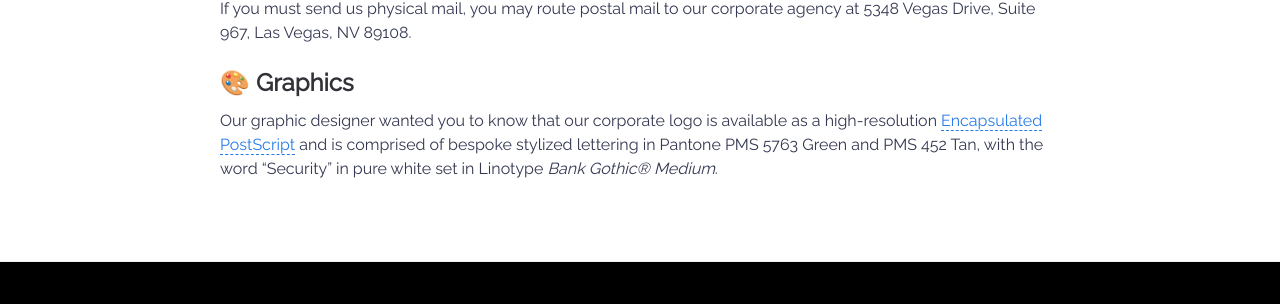
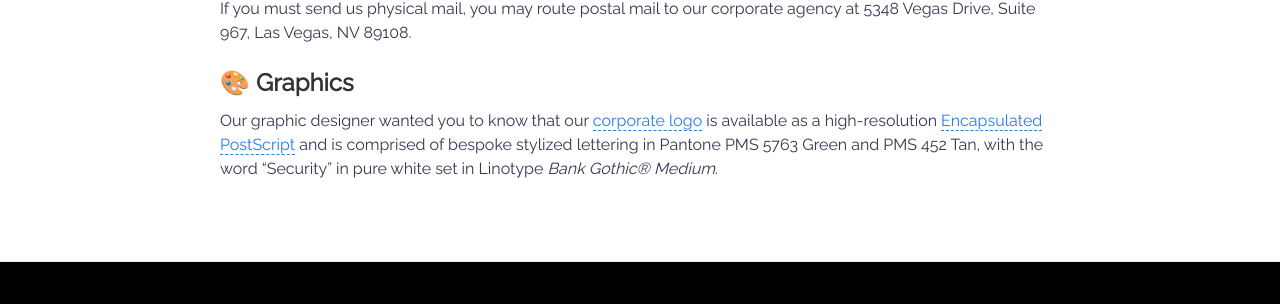
Before and after one commit to specialopssecurity/specialopssecurity.github.io, a Jekyll site: the page built from contact.md, in a window 1280 px wide. Shown: the part 555-859 px from the top of the page. Built offline with Jekyll 4.4.1, drawn with Linux system fonts in a browser that asks for light colours; part of the change alters nothing that is shown.

```diff
--- a/contact.md
+++ b/contact.md
@@ -20,4 +20,4 @@ If you must send us physical mail, you may route postal mail to our corporate ag
 
 ## 🎨 Graphics
 
-Our graphic designer wanted you to know that our corporate logo is available as a high-resolution [Encapsulated PostScript](/assets/img/logo.eps) and is comprised of bespoke stylized lettering in Pantone PMS 5763 Green and PMS 452 Tan, with the word "Security" in pure white set in Linotype _Bank Gothic&reg; Medium_.
+Our graphic designer wanted you to know that our [corporate logo](/assets/img/SpecialOpsSecurity.png) is available as a high-resolution [Encapsulated PostScript](/assets/img/logo.eps) and is comprised of bespoke stylized lettering in Pantone PMS 5763 Green and PMS 452 Tan, with the word "Security" in pure white set in Linotype _Bank Gothic&reg; Medium_.
```
